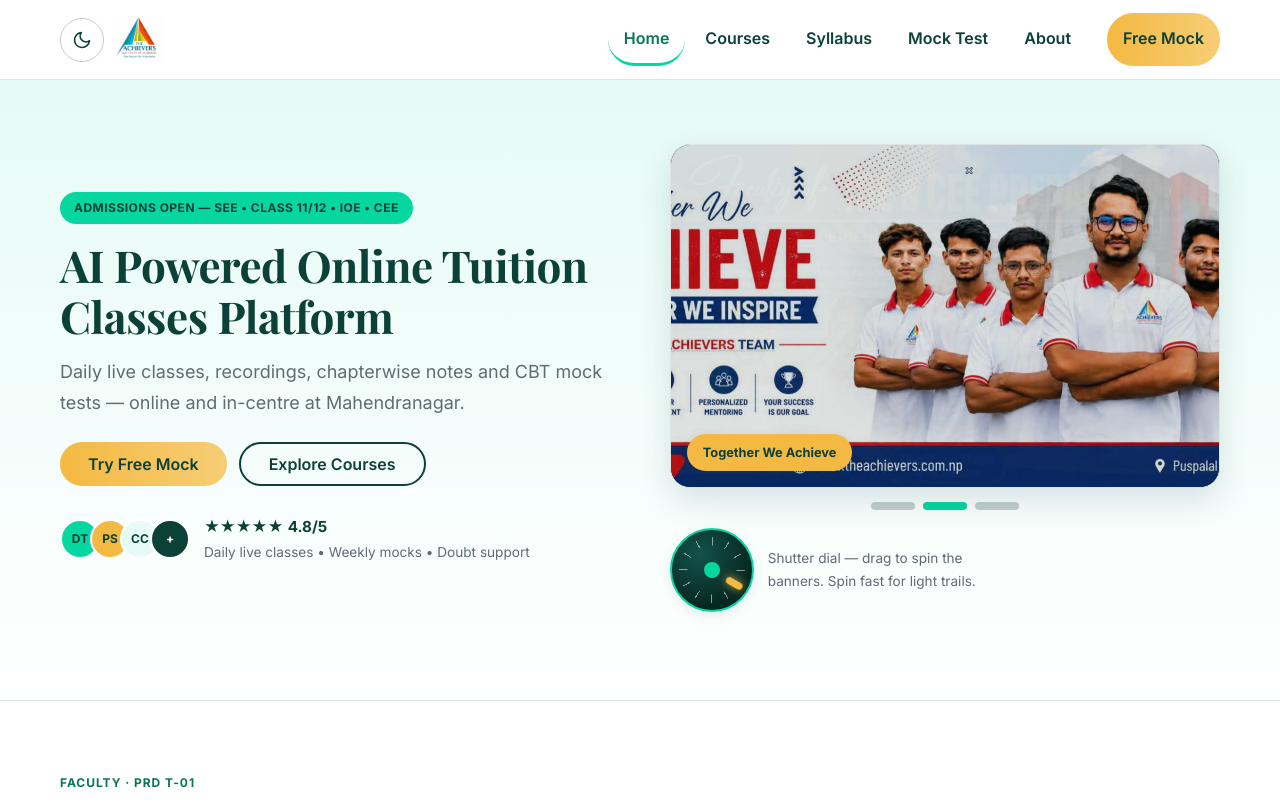
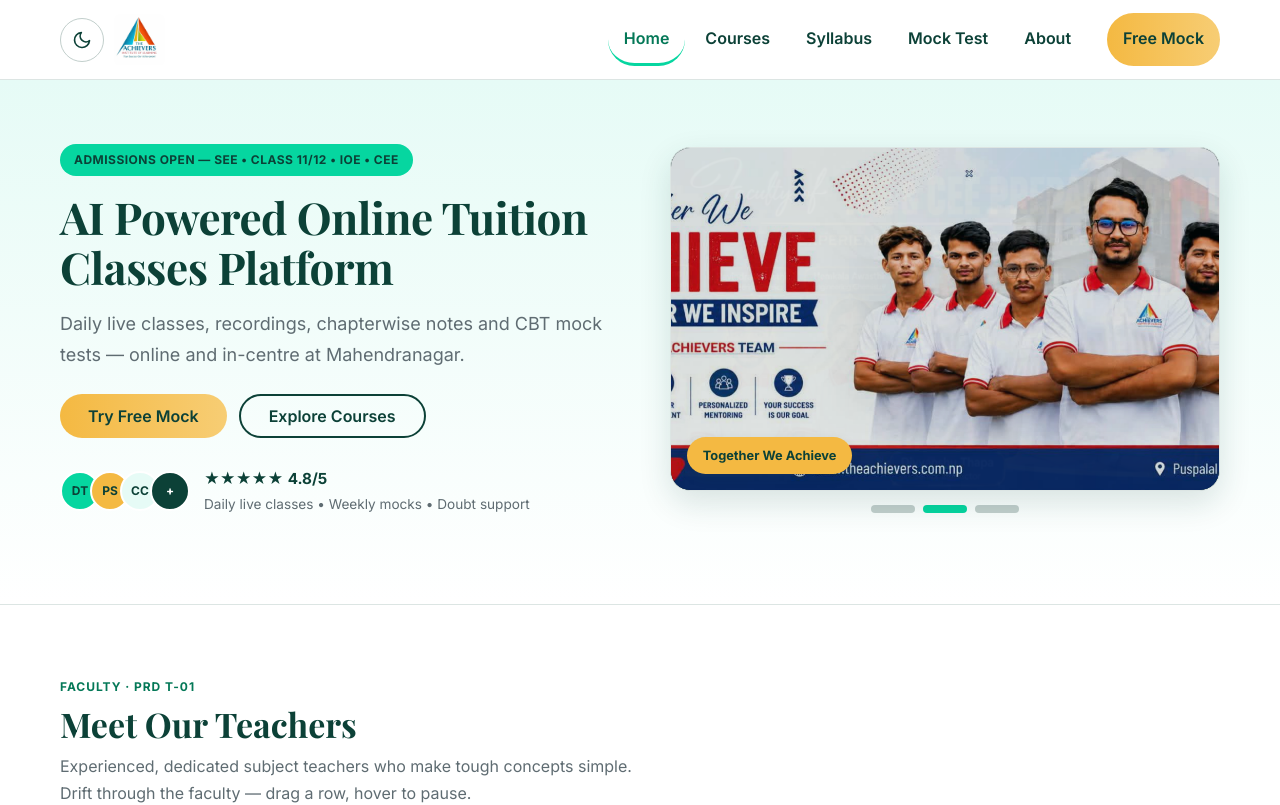
Before and after one commit to Yuvrajkalauni/The-Achiver, a React (Vite) app in the folder frontend/: page / in a window 1280 px wide. Shown: the top 805 px of the page. Built offline with nearby package versions, Linux system fonts and the light colour scheme.

Commit message:
Revert "feat(hero): shutter-dial banner control with velocity light trails (Hero-32 equivalent)"
This reverts commit 0ab80cef4b690efbdad23dc78385ed2532010cfc.

```diff
--- a/frontend/src/components/HeroSection.css
+++ b/frontend/src/components/HeroSection.css
@@ -167,102 +167,6 @@
 
 .ta-hero__dot.is-active { background: var(--color-secondary); }
 
-/* Shutter dial (Hero-32 equivalent) */
-.ta-trails {
-  position: absolute;
-  inset: -20%;
-  z-index: 5;
-  pointer-events: none;
-  opacity: 0;
-  background:
-    repeating-linear-gradient(
-      115deg,
-      transparent 0 16px,
-      rgba(6, 214, 160, 0.28) 16px 18px,
-      transparent 18px 34px,
-      rgba(244, 185, 66, 0.3) 34px 36px
-    );
-  mix-blend-mode: screen;
-}
-
-.ta-dial-row {
-  display: flex;
-  align-items: center;
-  gap: 14px;
-  margin-top: 18px;
-}
-
-.ta-dial {
-  position: relative;
-  width: 84px;
-  height: 84px;
-  flex: none;
-  border-radius: 50%;
-  touch-action: none;
-  cursor: grab;
-  background: radial-gradient(circle at 35% 30%, #14524a, #062720 70%);
-  border: 2px solid var(--color-secondary);
-  box-shadow: var(--shadow-md);
-}
-
-.ta-dial:active { cursor: grabbing; }
-
-.ta-dial:focus-visible {
-  outline: 3px solid var(--color-focus);
-  outline-offset: 3px;
-}
-
-.ta-dial::before {
-  content: '';
-  position: absolute;
-  inset: 7px;
-  border-radius: 50%;
-  background: repeating-conic-gradient(rgba(230, 251, 246, 0.55) 0 2deg, transparent 2deg 30deg);
-  -webkit-mask: radial-gradient(farthest-side, transparent calc(100% - 9px), #000 calc(100% - 8px));
-  mask: radial-gradient(farthest-side, transparent calc(100% - 9px), #000 calc(100% - 8px));
-}
-
-.ta-dial__knob {
-  position: absolute;
-  inset: 0;
-  will-change: transform;
-}
-
-.ta-dial__pointer {
-  position: absolute;
-  top: 5px;
-  left: 50%;
-  width: 7px;
-  height: 18px;
-  margin-left: -3.5px;
-  border-radius: 4px;
-  background: var(--color-accent);
-  box-shadow: 0 0 8px rgba(244, 185, 66, 0.8);
-}
-
-.ta-dial__hub {
-  position: absolute;
-  top: 50%;
-  left: 50%;
-  width: 16px;
-  height: 16px;
-  margin: -8px 0 0 -8px;
-  border-radius: 50%;
-  background: var(--color-secondary);
-}
-
-.ta-dial-hint {
-  margin: 0;
-  font-size: 0.85rem;
-  color: var(--color-text-muted);
-  max-width: 28ch;
-}
-
-@media (prefers-reduced-motion: reduce) {
-  .ta-trails { display: none; }
-  .ta-dial__knob { will-change: auto; }
-}
-
 @media (prefers-reduced-motion: reduce) {
   .ta-hero__img { transition: none; }
 }
--- a/frontend/src/components/HeroSection.tsx
+++ b/frontend/src/components/HeroSection.tsx
@@ -1,4 +1,4 @@
-import { useCallback, useEffect, useRef, useState } from 'react'
+import { useEffect, useState } from 'react'
 import { Link } from 'react-router-dom'
 import './HeroSection.css'
 
@@ -21,202 +21,36 @@
 ] as const
 
 const ROTATE_MS = 3000
-const DETENT = 120 // degrees per banner on the shutter dial
-
-const mod = (v: number, m: number) => ((v % m) + m) % m
 
 /**
- * Hero-32-style shutter-dial hero (native equivalent — the Pro block needs a
- * paid licence + shadcn/Tailwind, none of which this project uses).
- * Spin the dial and cursor velocity stretches emerald/gold light trails
- * across the banners; release snaps to the nearest banner.
+ * Two-column hero with social proof (Hero-1 pattern, theme-adapted).
+ * Left: badge + H1 + CTAs + proof. Right: 1.5s rotating banners.
+ * Uses edu-theme tokens only — no Pro/shadcn dependency.
  */
 export default function HeroSection() {
   const [index, setIndex] = useState(0)
   const [paused, setPaused] = useState(false)
-  const [hold, setHold] = useState(false)
-
-  const indexRef = useRef(0)
-  const dialPos = useRef(0)
-  const dialTarget = useRef(0)
-  const dragging = useRef(false)
-  const lastAngle = useRef(0)
-  const lastT = useRef(0)
-  const vel = useRef(0) // deg/s, smoothed
-  const energy = useRef(0) // 0..1 trail intensity
-  const trailX = useRef(0)
-  const raf = useRef(0)
-  const lastFrame = useRef(0)
-  const resumeTimer = useRef<number | null>(null)
-  const reduced = useRef(false)
-
-  const knobRef = useRef<HTMLDivElement | null>(null)
-  const dialRef = useRef<HTMLDivElement | null>(null)
-  const trailsRef = useRef<HTMLDivElement | null>(null)
-  const imgRefs = useRef<Array<HTMLImageElement | null>>([])
-
-  const frame = useCallback((now: number) => {
-    const dt = Math.min((now - lastFrame.current) / 1000, 0.05)
-    lastFrame.current = now
-
-    if (!dragging.current) {
-      const d = dialTarget.current - dialPos.current
-      dialPos.current += d * Math.min(1, dt * 10)
-      if (Math.abs(d) < 0.05) dialPos.current = dialTarget.current
-    }
-
-    const target = reduced.current ? 0 : Math.min(1, Math.abs(vel.current) / 900)
-    energy.current += (target - energy.current) * Math.min(1, dt * 6)
-    vel.current -= vel.current * Math.min(1, dt * 3.5)
-    trailX.current += vel.current * dt * 0.6
-
-    if (knobRef.current) {
-      knobRef.current.style.transform = `rotate(${dialPos.current.toFixed(1)}deg)`
-    }
-    const e = energy.current
-    if (trailsRef.current) {
-      trailsRef.current.style.opacity = reduced.current ? '0' : e.toFixed(3)
-      trailsRef.current.style.backgroundPosition = `${trailX.current.toFixed(1)}px 0, ${(-trailX.current * 0.6).toFixed(1)}px 0`
-    }
-    imgRefs.current.forEach((img, i) => {
-      if (!img) return
-      img.style.filter =
-        !reduced.current && i === indexRef.current && e > 0.02
-          ? `blur(${(e * 5).toFixed(2)}px) saturate(1.25)`
-          : ''
-    })
-
-    const alive =
-      dragging.current ||
-      energy.current > 0.01 ||
-      Math.abs(dialTarget.current - dialPos.current) > 0.05
-    raf.current = alive ? requestAnimationFrame(frame) : 0
-  }, [])
-
-  const ensureLoop = useCallback(() => {
-    if (!raf.current) {
-      lastFrame.current = performance.now()
-      raf.current = requestAnimationFrame(frame)
-    }
-  }, [frame])
-
-  // Explicit jump (dots, keys, autoplay): ease the dial to the nearest detent.
-  const goExplicit = useCallback(
-    (i: number) => {
-      const idx = mod(i, SLIDES.length)
-      const delta = mod(idx * DETENT - dialPos.current + 540, 360) - 180
-      dialTarget.current = dialPos.current + delta
-      indexRef.current = idx
-      setIndex(idx)
-      ensureLoop()
-    },
-    [ensureLoop],
-  )
-
-  // Release the dial: snap to the nearest banner.
-  const snapDial = useCallback(() => {
-    const k = Math.round(dialPos.current / DETENT)
-    dialTarget.current = k * DETENT
-    const idx = mod(k, SLIDES.length)
-    indexRef.current = idx
-    setIndex(idx)
-    ensureLoop()
-  }, [ensureLoop])
-
-  const kickTrails = useCallback(
-    (amount: number) => {
-      if (reduced.current) return
-      energy.current = Math.max(energy.current, amount)
-      ensureLoop()
-    },
-    [ensureLoop],
-  )
 
   useEffect(() => {
-    reduced.current =
-      typeof window !== 'undefined' && window.matchMedia('(prefers-reduced-motion: reduce)').matches
-    return () => {
-      if (raf.current) cancelAnimationFrame(raf.current)
-      if (resumeTimer.current) window.clearTimeout(resumeTimer.current)
-    }
-  }, [])
-
-  useEffect(() => {
-    if (reduced.current || paused || hold) return
+    if (paused) return
+    if (window.matchMedia('(prefers-reduced-motion: reduce)').matches) return
     const id = window.setInterval(() => {
-      if (!document.hidden) goExplicit(indexRef.current + 1)
+      setIndex((i) => (i + 1) % SLIDES.length)
     }, ROTATE_MS)
     return () => window.clearInterval(id)
-  }, [paused, hold, goExplicit])
-
-  const angleOf = (clientX: number, clientY: number) => {
-    const r = dialRef.current?.getBoundingClientRect()
-    if (!r) return 0
-    return (Math.atan2(clientY - (r.top + r.height / 2), clientX - (r.left + r.width / 2)) * 180) / Math.PI
-  }
-
-  const onDialDown = (e: React.PointerEvent<HTMLDivElement>) => {
-    if (e.button !== 0) return
-    e.currentTarget.setPointerCapture(e.pointerId)
-    dragging.current = true
-    setHold(true)
-    if (resumeTimer.current) window.clearTimeout(resumeTimer.current)
-    lastAngle.current = angleOf(e.clientX, e.clientY)
-    lastT.current = performance.now()
-    vel.current = 0
-    ensureLoop()
-  }
-
-  const onDialMove = (e: React.PointerEvent<HTMLDivElement>) => {
-    if (!dragging.current) return
-    const a = angleOf(e.clientX, e.clientY)
-    const now = performance.now()
-    const d = mod(a - lastAngle.current + 540, 360) - 180
-    const dt = Math.max((now - lastT.current) / 1000, 0.008)
-    dialPos.current += d
-    const inst = Math.max(-3000, Math.min(3000, d / dt))
-    vel.current = vel.current * 0.65 + inst * 0.35
-    lastAngle.current = a
-    lastT.current = now
-  }
-
-  const onDialUp = () => {
-    if (!dragging.current) return
-    dragging.current = false
-    snapDial()
-    if (resumeTimer.current) window.clearTimeout(resumeTimer.current)
-    resumeTimer.current = window.setTimeout(() => setHold(false), 4000)
-  }
-
-  const onDialKey = (e: React.KeyboardEvent<HTMLDivElement>) => {
-    if (e.key === 'ArrowRight' || e.key === 'ArrowUp') {
-      e.preventDefault()
-      goExplicit(indexRef.current + 1)
-      kickTrails(0.5)
-      vel.current = 400
-    } else if (e.key === 'ArrowLeft' || e.key === 'ArrowDown') {
-      e.preventDefault()
-      goExplicit(indexRef.current - 1)
-      kickTrails(0.5)
-      vel.current = -400
-    } else if (e.key === 'Home') {
-      e.preventDefault()
-      goExplicit(0)
-    } else if (e.key === 'End') {
-      e.preventDefault()
-      goExplicit(SLIDES.length - 1)
-    }
-  }
+  }, [paused])
 
   return (
     <section className="ta-hero" aria-labelledby="ta-hero-title">
       <div className="ta-hero__inner">
         <div className="ta-hero__copy">
           <p className="ta-hero__eyebrow">Admissions open — SEE • Class 11/12 • IOE • CEE</p>
-          <h1 id="ta-hero-title">AI Powered Online Tuition Classes Platform</h1>
+          <h1 id="ta-hero-title">
+            AI Powered Online Tuition Classes Platform
+          </h1>
           <p className="ta-hero__lead">
-            Daily live classes, recordings, chapterwise notes and CBT mock tests — online and
-            in-centre at Mahendranagar.
+            Daily live classes, recordings, chapterwise notes and CBT mock tests —
+            online and in-centre at Mahendranagar.
           </p>
           <div className="ta-hero__ctas">
             <Link to="/mock-test" className="ta-btn ta-btn--gold">
@@ -237,7 +71,9 @@
               <p className="ta-stars" aria-label="Rated 4.8 out of 5 by students">
                 ★★★★★ <strong>4.8/5</strong>
               </p>
-              <p className="ta-proof__sub">Daily live classes • Weekly mocks • Doubt support</p>
+              <p className="ta-proof__sub">
+                Daily live classes • Weekly mocks • Doubt support
+              </p>
             </div>
           </div>
         </div>
@@ -256,9 +92,6 @@
             {SLIDES.map((s, i) => (
               <img
                 key={s.src}
-                ref={(el) => {
-                  imgRefs.current[i] = el
-                }}
                 src={s.src}
                 alt={s.alt}
                 loading={i === 0 ? 'eager' : 'lazy'}
@@ -267,7 +100,6 @@
                 aria-hidden={i === index ? undefined : true}
               />
             ))}
-            <div ref={trailsRef} className="ta-trails" aria-hidden="true" />
             <span className="ta-hero__float" aria-hidden="true">
               {SLIDES[index].badge}
             </span>
@@ -281,38 +113,9 @@
                 aria-selected={i === index}
                 aria-label={`Show banner ${i + 1}: ${s.badge}`}
                 className={`ta-hero__dot${i === index ? ' is-active' : ''}`}
-                onClick={() => {
-                  goExplicit(i)
-                  kickTrails(0.35)
-                }}
+                onClick={() => setIndex(i)}
               />
             ))}
-          </div>
-          <div className="ta-dial-row">
-            <div
-              ref={dialRef}
-              className="ta-dial"
-              role="slider"
-              tabIndex={0}
-              aria-label="Shutter dial: spin to browse banners"
-              aria-valuemin={1}
-              aria-valuemax={SLIDES.length}
-              aria-valuenow={index + 1}
-              aria-valuetext={SLIDES[index].badge}
-              onPointerDown={onDialDown}
-              onPointerMove={onDialMove}
-              onPointerUp={onDialUp}
-              onPointerCancel={onDialUp}
-              onKeyDown={onDialKey}
-            >
-              <div ref={knobRef} className="ta-dial__knob" aria-hidden="true">
-                <span className="ta-dial__pointer" />
-              </div>
-              <span className="ta-dial__hub" aria-hidden="true" />
-            </div>
-            <p className="ta-dial-hint">
-              Shutter dial — drag to spin the banners. Spin fast for light trails.
-            </p>
           </div>
         </div>
       </div>
```
